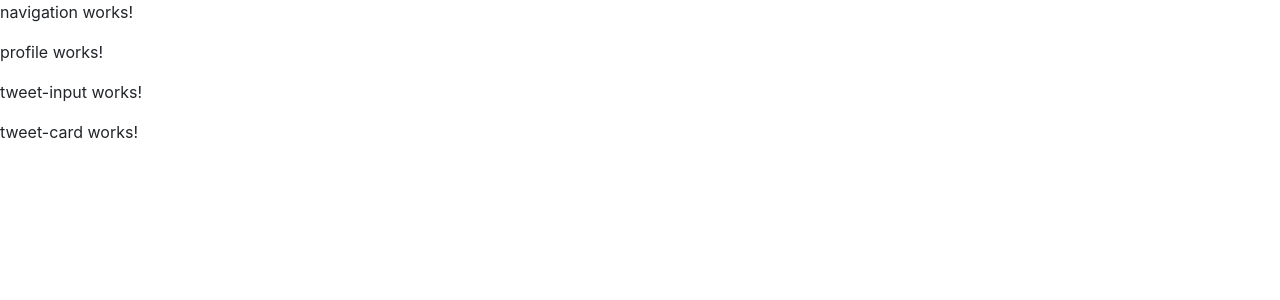
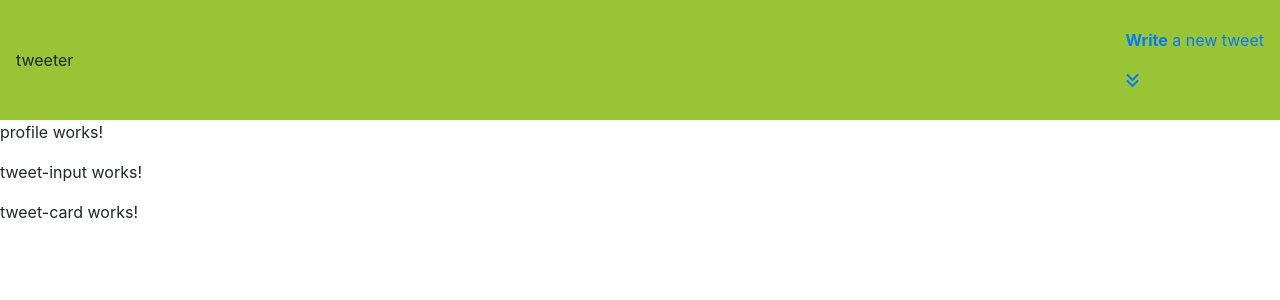
Before and after one commit to julia-gatina/tweeter-ui, an Angular app: page / in a window 1280 px wide. Shown: the top 300 px of the page. Built offline with nearby package versions, Linux system fonts and the light colour scheme.

Commit message:
Create navigation component, add fontawesome

```diff
--- a/src/app/shared/components/navigation/navigation.component.html
+++ b/src/app/shared/components/navigation/navigation.component.html
@@ -1 +1,10 @@
-<p>navigation works!</p>
+
+  <nav class="navbar">
+    <div id="logo"><span>tweeter</span></div>
+    <a class="write-tweet" href="">
+      <div>
+        <p><strong>Write</strong> a new tweet</p>
+        <i class="fas fa-angle-double-down"></i>
+      </div>
+    </a>
+  </nav>
--- a/src/app/shared/components/navigation/navigation.component.scss
+++ b/src/app/shared/components/navigation/navigation.component.scss
@@ -0,0 +1,6 @@
+:host {
+  .navbar {
+    background-color: #99c435;
+    height: 120px;
+  }
+}
--- a/src/index.html
+++ b/src/index.html
@@ -7,6 +7,7 @@
     <meta name="viewport" content="width=device-width, initial-scale=1" />
     <link rel="icon" type="image/x-icon" href="favicon.ico" />
     <link rel="stylesheet" href="https://cdn.jsdelivr.net/npm/bootstrap@4.0.0/dist/css/bootstrap.min.css" integrity="sha384-Gn5384xqQ1aoWXA+058RXPxPg6fy4IWvTNh0E263XmFcJlSAwiGgFAW/dAiS6JXm" crossorigin="anonymous">
+    <script src="https://kit.fontawesome.com/8d362ee437.js" crossorigin="anonymous"></script>
   </head>
   <body>
     <bf-root></bf-root>
```
Also changed, not shown: src/app/shared/components/dashboard/dashboard.component.html (+5 -4 lines).
